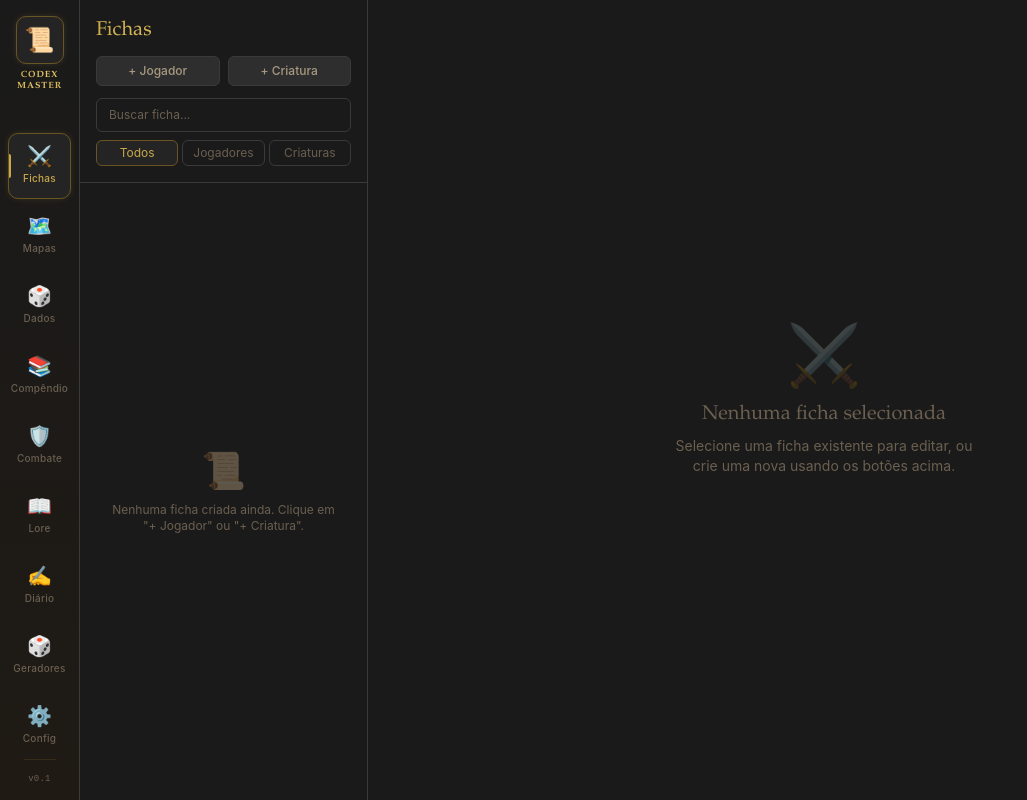
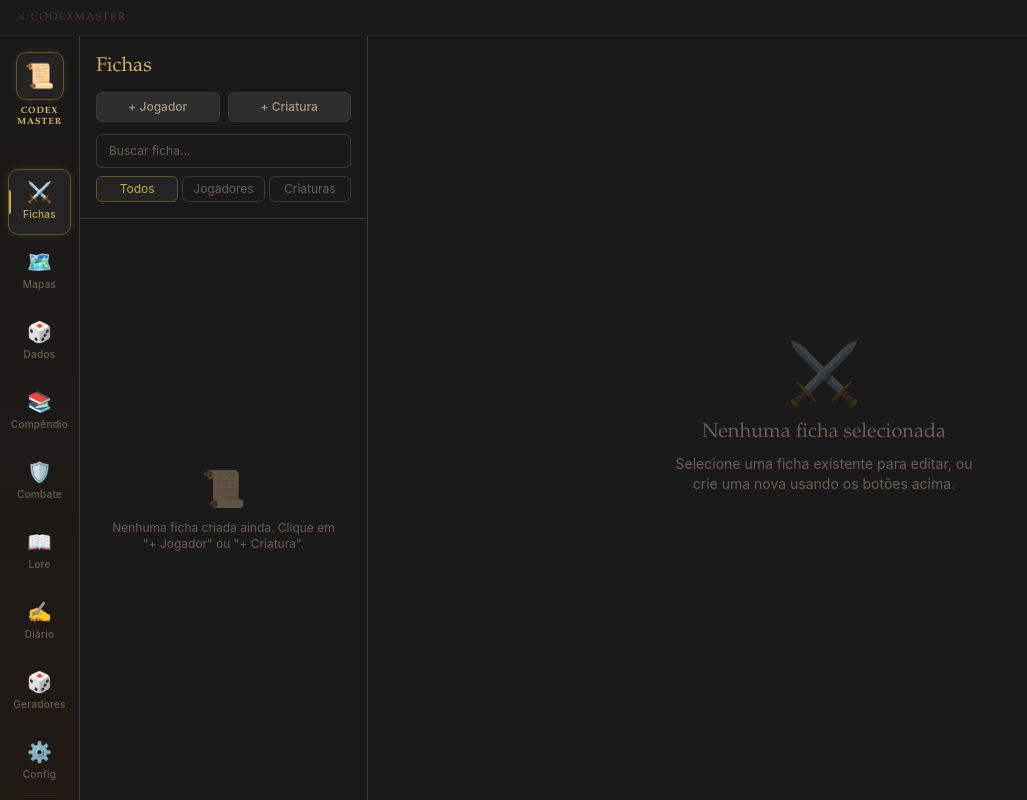
Before and after one commit to RainanKaneka/CodexMaster, a React (Vite) app: page / in a window 1280 px wide. Shown: the whole page, without its empty margins (0-1027 px from the left). Built offline with nearby package versions, Linux system fonts and the light colour scheme.

Commit message:
feat: implementa a mudança visual que altera o topo da janela do aplicativo, para seguir os padrões de estilo predefinidos

```diff
--- a/src/renderer/App.tsx
+++ b/src/renderer/App.tsx
@@ -51,8 +51,23 @@ function AppContent() {
   return (
     <div
       id="app-root"
-      className="flex h-screen w-screen overflow-hidden bg-codex-bg text-text-primary"
+      className="flex flex-col h-screen w-screen overflow-hidden bg-codex-bg text-text-primary"
     >
+      {/* ===== Barra de título customizada (Frameless Window) ===== */}
+      {/* [-webkit-app-region:drag] permite arrastar a janela por esta área */}
+      <div
+        id="app-titlebar"
+        className="shrink-0 h-9 w-full flex items-center px-4 bg-codex-bg border-b border-codex-border/30 select-none"
+        style={{ WebkitAppRegion: 'drag' } as React.CSSProperties}
+      >
+        {/* Logo / nome — puramente decorativo */}
+        <span className="text-[11px] font-heading text-gold-dim/60 tracking-widest uppercase pointer-events-none">
+          ⚔ CodexMaster
+        </span>
+      </div>
+
+      {/* ===== Layout principal: Sidebar + Conteúdo ===== */}
+      <div className="flex flex-1 overflow-hidden">
         {/* Barra Lateral de Navegação */}
         <Sidebar activeView={activeView} onNavigate={setActiveView} />
 
@@ -64,6 +79,7 @@ function AppContent() {
           {renderView()}
         </main>
       </div>
+    </div>
   );
 }
 
```
Also changed, not shown: src/main/main.ts (+10 -2 lines). Lines whose indentation alone changed are shown as unchanged.
